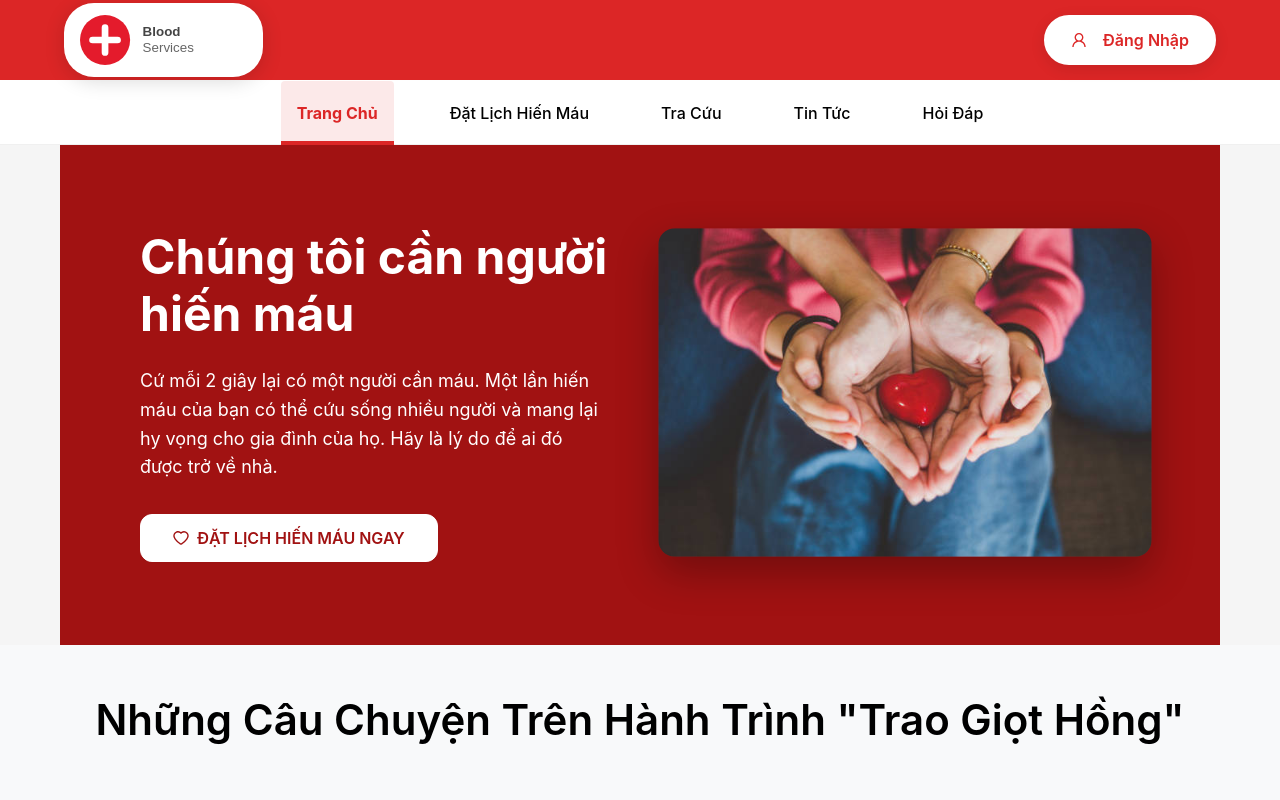
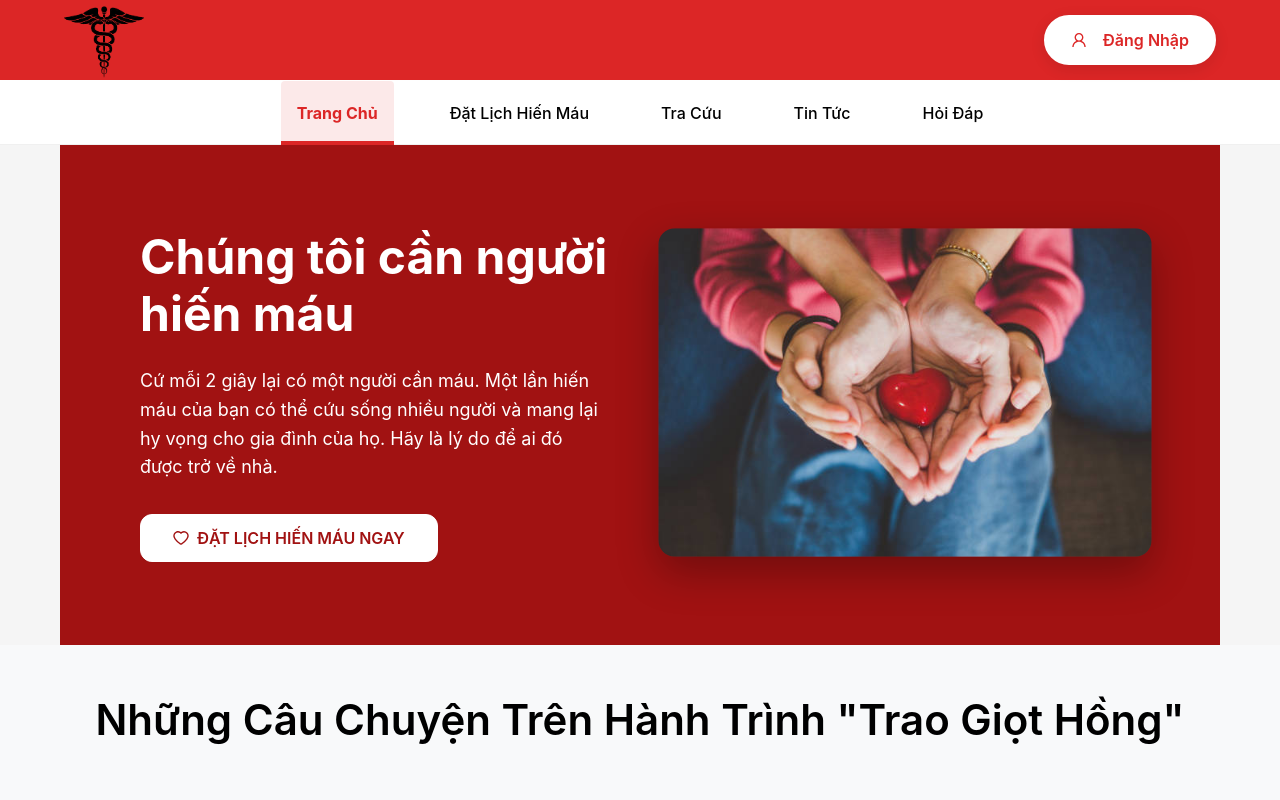
Before and after one commit to SWP301-Blood-Donation-Support-System/Front-End-React, a React (Create React App) app: page / in a window 1280 px wide. Shown: the top 800 px of the page. Built offline with nearby package versions, Linux system fonts and the light colour scheme.

Commit message:
change header logo

```diff
--- a/src/components/Header.js
+++ b/src/components/Header.js
@@ -62,9 +62,9 @@ const Header = () => {
 
   return (
     <AntHeader className="header-container">
-      {/* Logo using logo.svg - clickable to go home */}
+      {/* Logo using new-logo.png - clickable to go home */}
       <div onClick={() => navigate("/")} className="header-logo">
-        <img src="/images/logo.svg" alt="Blood Services Logo" />
+        <img src="/images/new-logo.png" alt="Blood Services Logo" />
       </div>
 
       {user ? (
--- a/src/styles/layout/_header.scss
+++ b/src/styles/layout/_header.scss
@@ -14,11 +14,7 @@
   }
 
   &-logo {
-    background: $background-white;
-    border-radius: 30px;
-    padding: $spacing-md $spacing-lg;
     @include flex-center;
-    box-shadow: 0 4px 20px rgba(0, 0, 0, 0.15);
     cursor: pointer;
     transition: $transition-normal;
     position: absolute;
@@ -28,11 +24,10 @@
 
     &:hover {
       transform: translateY(-50%) scale(1.05);
-      box-shadow: 0 6px 25px rgba(0, 0, 0, 0.2);
     }
 
     img {
-      height: 50px;
+      height: 80px;
       width: auto;
       pointer-events: none;
     }
```
